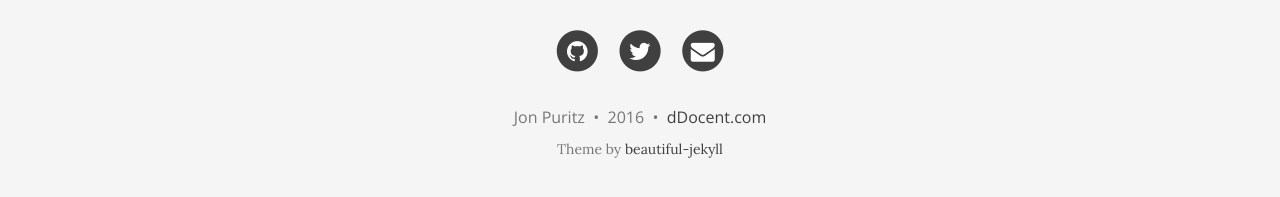
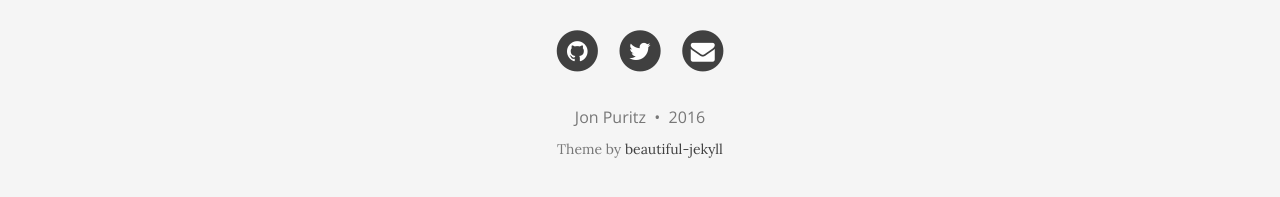
Before and after one commit to jpuritz/dDocent, a Jekyll site: the page built from aboutme.md, in a window 1280 px wide and 951 px high. Shown: the part 741-938 px from the top of the window. Built offline with Jekyll 4.4.1, drawn with Linux system fonts in a browser that asks for light colours; nearby versions of some CDN libraries; some of the changed lines change nothing that is shown.

Commit message:
Update _config.yml

```diff
--- a/_config.yml
+++ b/_config.yml
@@ -88,7 +88,7 @@ share-links-active:
 
 # How to display the link to the website in the footer
 # Remove this if you don't want a link in the footer
-url-pretty: "dDocent.com"  # eg. "deanattali.com/beautiful-jekyll"
+#url-pretty: "dDocent.com"  # eg. "deanattali.com/beautiful-jekyll"
 
 # --- Misc --- #
 # Fill in your Disqus shortname (NOT the userid) if you want to support Disqus comments
@@ -147,7 +147,7 @@ exclude:
 
 # prose.io config
 prose:
-  rooturl: '_posts'
+  rooturl: '/dDocent/_posts'
   media: 'img'
   ignore:
     - 404.html
```
